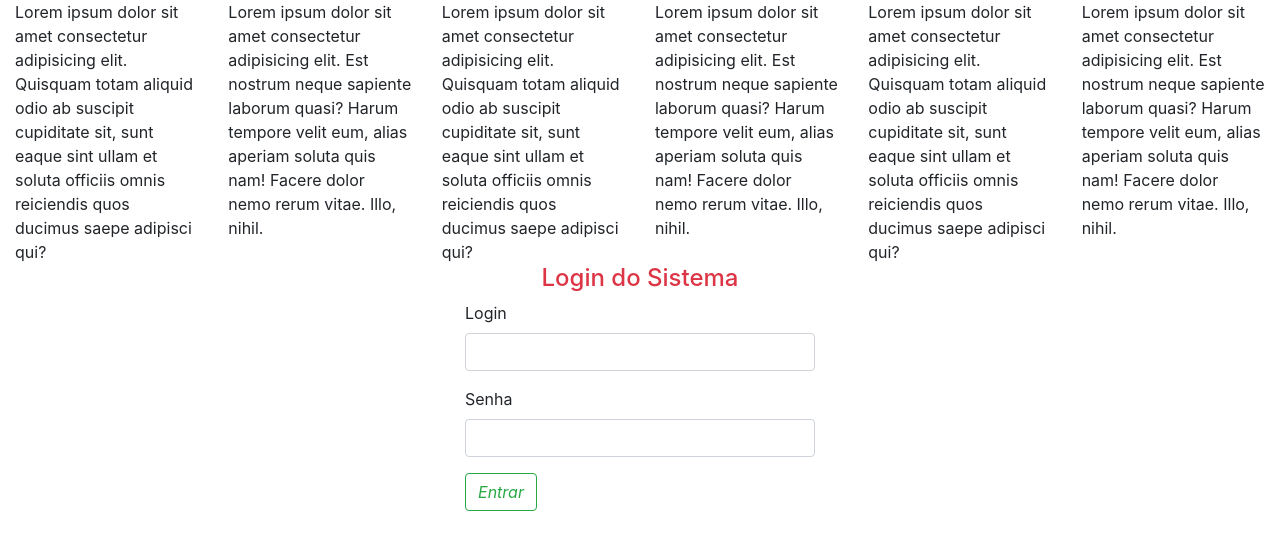
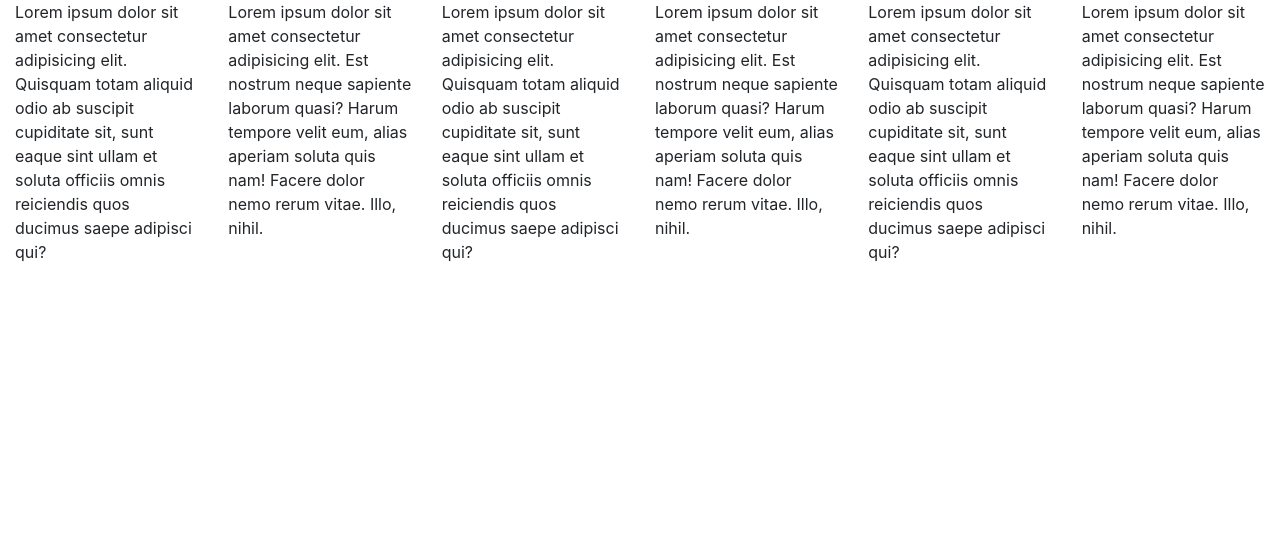
Before and after one commit to ArrowBlac/aulaPW, a plain HTML site: page Bootstrap/index.html in a window 1280 px wide. Drawn offline with Linux system fonts and the light colour scheme.

Commit message:
alteração index

```diff
--- a/Bootstrap/index.html
+++ b/Bootstrap/index.html
@@ -22,25 +22,6 @@
         </div>
     </div>
 
-    <div class="container">
-        <div class="row">
-            <div class="col-12 offset-md-4 col-md-4">
-                <h4 class="text-danger text-center">Login do Sistema</h4>
-                <form id="form-login">
-                    <div class="form-group">
-                        <label>Login</label>
-                        <input class="form-control" type="text" name="loginUsuario">
-                    </div>
-                    <div class="form-group">
-                        <label>Senha</label>
-                        <input class="form-control" type="password" name="senhaUsuario">
-                    </div>
-                    <button class="btn btn-outline-success btn-login"><i class="mdi mdi-login">Entrar</i></button>
-                </form>
-            </div>
-        </div>
-    </div>
-
     <script src="js/jquery-3.4.1.js"></script>
     <script src="js/bootstrap.js"></script>
 </body>
```
